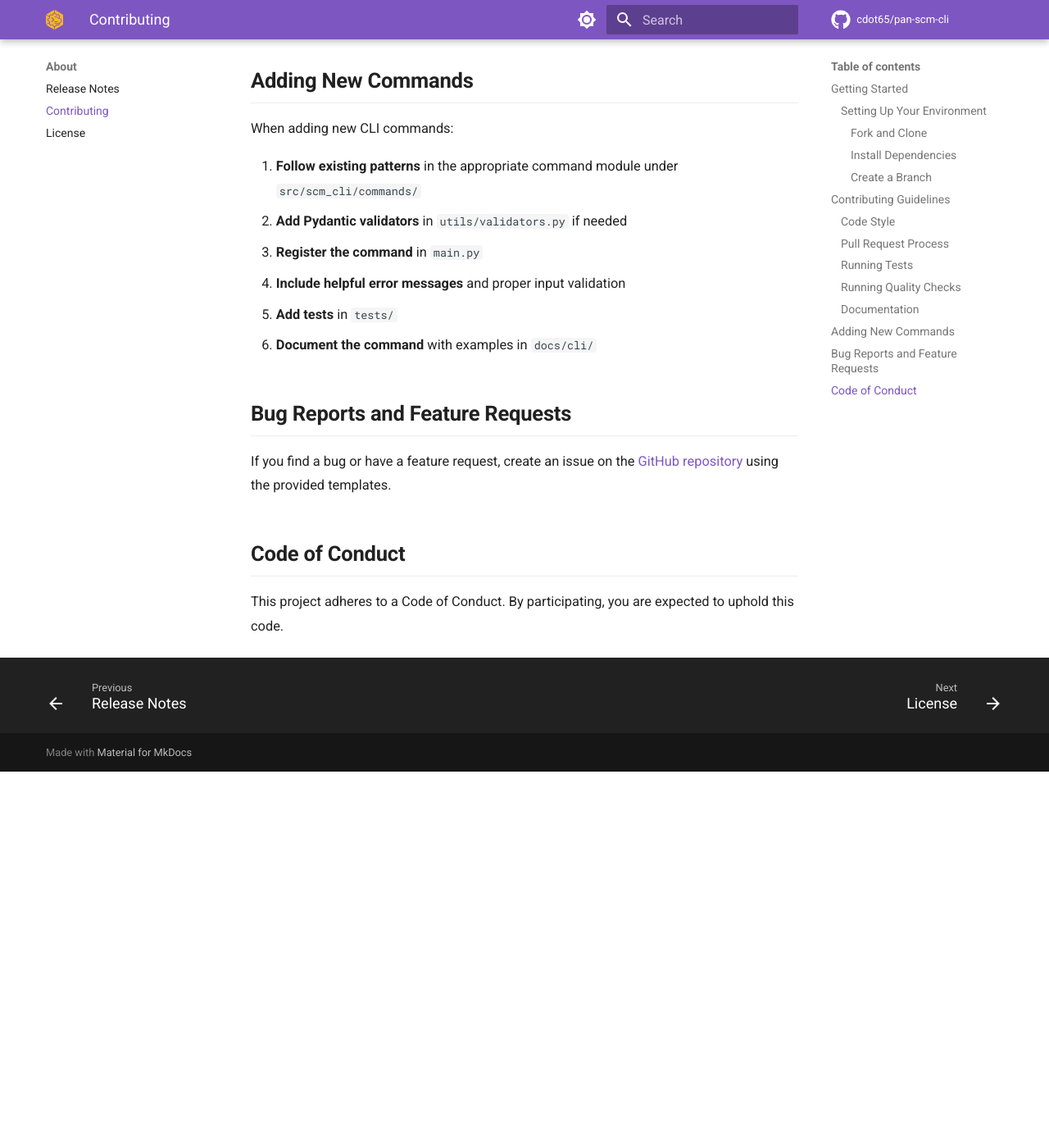
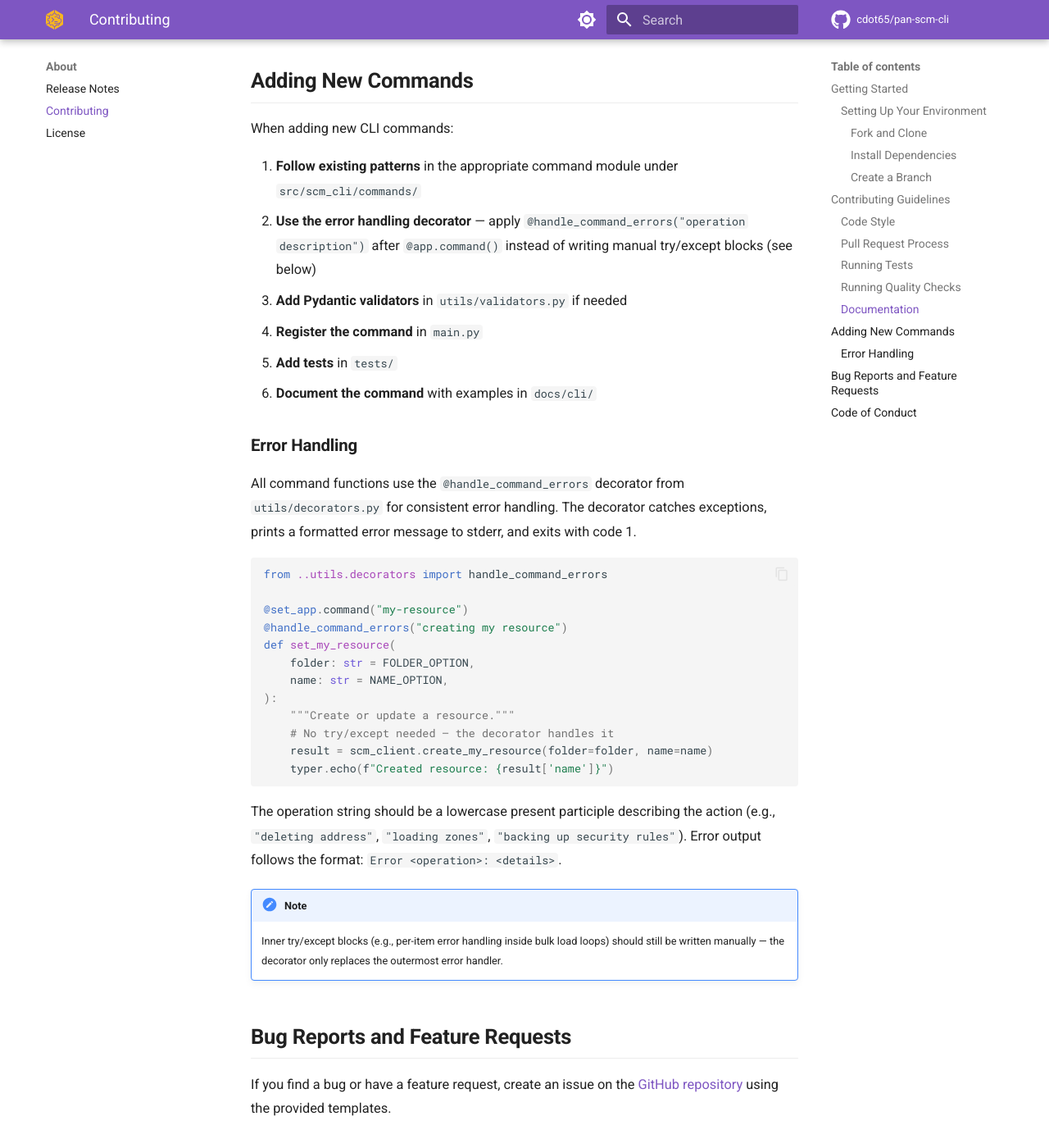
Before and after one commit to cdot65/pan-scm-cli, an MkDocs documentation site: the page built from docs/about/contributing.md, in a window 1280 px wide and 1400 px high, scrolled down 2776 px. Shown: the whole window at 82% size. Built offline with MkDocs 1.6.1 and Material for MkDocs 9.7.7, drawn with Linux system fonts in a browser that asks for light colours; comment, search, counter and statistics services are not loaded; before the commit the page ends 3717 px from its top, so only the background shows below that.

Commit message:
docs: update for v1.0.16 decorator rollout and test fixes
- Add v1.0.16 release notes covering PRs #205-209
- Add error handling decorator guide to contributing.md
- Update troubleshooting with consistent error format and stderr note
- Update advanced topics scripting section with stderr separation

Co-Authored-By: Claude Opus 4.6 <noreply@anthropic.com>

````diff
--- a/docs/about/contributing.md
+++ b/docs/about/contributing.md
@@ -113,11 +113,35 @@ poetry run mkdocs serve
 When adding new CLI commands:
 
 1. **Follow existing patterns** in the appropriate command module under `src/scm_cli/commands/`
-2. **Add Pydantic validators** in `utils/validators.py` if needed
-3. **Register the command** in `main.py`
-4. **Include helpful error messages** and proper input validation
+2. **Use the error handling decorator** — apply `@handle_command_errors("operation description")` after `@app.command()` instead of writing manual try/except blocks (see below)
+3. **Add Pydantic validators** in `utils/validators.py` if needed
+4. **Register the command** in `main.py`
 5. **Add tests** in `tests/`
 6. **Document the command** with examples in `docs/cli/`
+
+### Error Handling
+
+All command functions use the `@handle_command_errors` decorator from `utils/decorators.py` for consistent error handling. The decorator catches exceptions, prints a formatted error message to stderr, and exits with code 1.
+
+```python
+from ..utils.decorators import handle_command_errors
+
+@set_app.command("my-resource")
+@handle_command_errors("creating my resource")
+def set_my_resource(
+    folder: str = FOLDER_OPTION,
+    name: str = NAME_OPTION,
+):
+    """Create or update a resource."""
+    # No try/except needed — the decorator handles it
+    result = scm_client.create_my_resource(folder=folder, name=name)
+    typer.echo(f"Created resource: {result['name']}")
+```
+
+The operation string should be a lowercase present participle describing the action (e.g., `"deleting address"`, `"loading zones"`, `"backing up security rules"`). Error output follows the format: `Error <operation>: <details>`.
+
+!!! note
+    Inner try/except blocks (e.g., per-item error handling inside bulk load loops) should still be written manually — the decorator only replaces the outermost error handler.
 
 ## Bug Reports and Feature Requests
 
````
Also changed, not shown: docs/about/release-notes.md (+17 -0 lines), docs/about/troubleshooting.md (+29 -5 lines), docs/guide/advanced-topics.md (+9 -3 lines).
